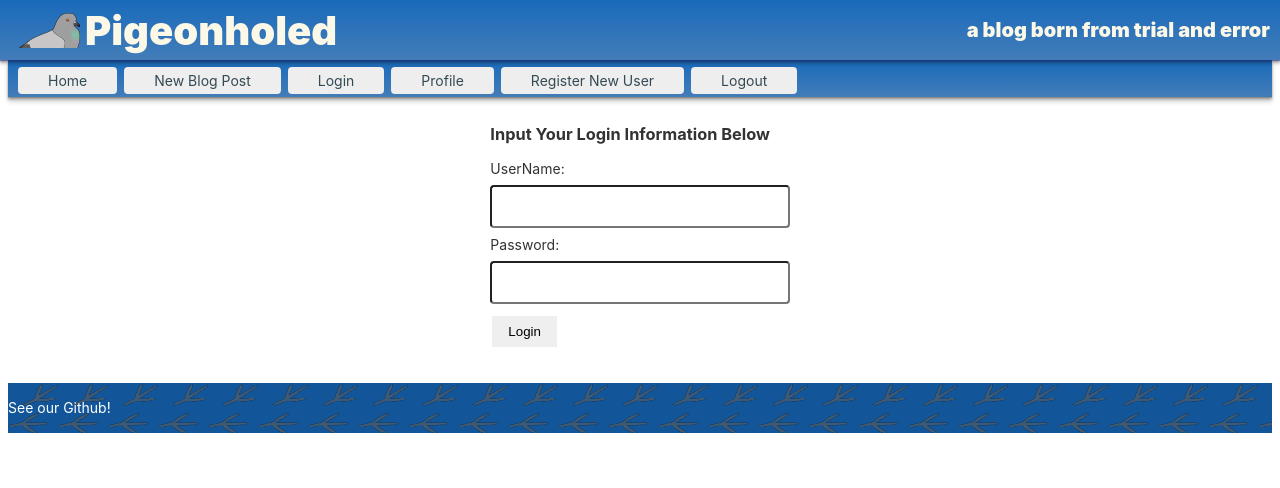
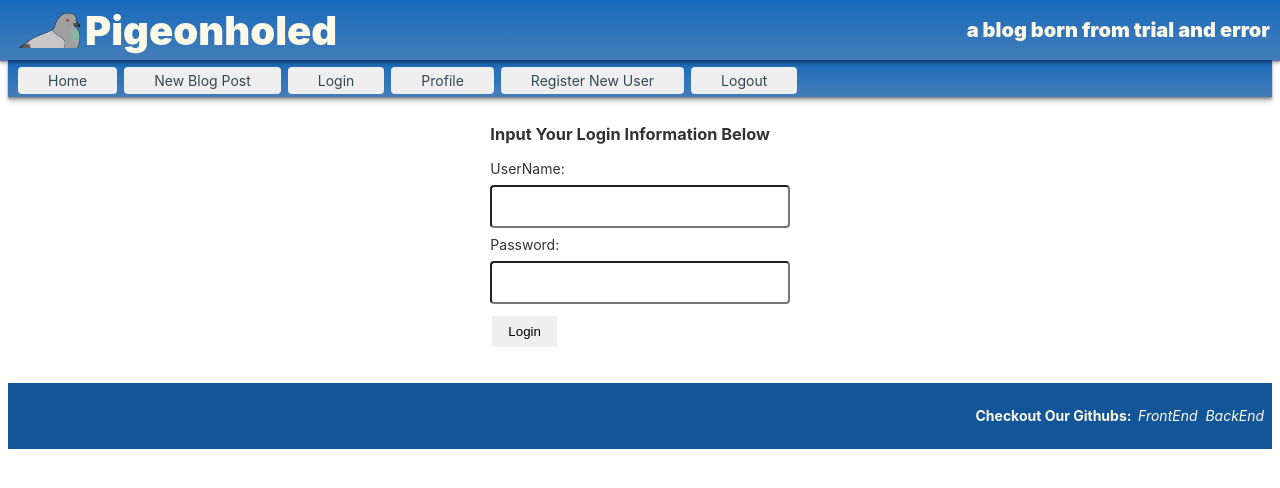
Before and after one commit to jyothi14691/Full-Stack-Frontend, an Angular app: page /login in a window 1280 px wide. Shown: the top 488 px of the page. Built offline with nearby package versions, Linux system fonts and the light colour scheme.

Commit message:
footer sans tracks completed

```diff
--- a/src/app/app.component.css
+++ b/src/app/app.component.css
@@ -207,25 +207,29 @@ footer {
   display: flex;
   align-items: right;
   line-height: 50px;
-  color:white;
+  color:#FCF8E7;
   background-color: #125699;
-  background-image: url(../assets/tracks-small.png)
-
+  /*background-image: url(../assets/tracks-small.png)*/
 }
 /*
-.pigeon{
+.pigeontracks{
   background-image: url(../assets/pigeonCrop.png);
   width:75px;
   height: 35px;
   padding: 0px 10px 0px -20px;
 }*/
 
-footer a:link{
-  display: flex;
-  align-items: center;
-  color:white;
+footer a.link{
+  color:#FCF8E7;
+  margin: 8px 0;
+  font-style: italic;
 }
 
+/*footer a:link{
+  /*display: flex;
+  align-items: center;
+  color:#FCF8E7;
+}*/
 /*
 svg#clouds {
   position: fixed;
--- a/src/app/app.component.html
+++ b/src/app/app.component.html
@@ -22,5 +22,8 @@
 
 </div>
 <footer>
-  <p><a href="mailto:hege@example.com">See our Github!</a></p>
+  <div class="spacer"></div>
+  <h4>Checkout Our Githubs:&nbsp;&nbsp;</h4>
+  <a class="link" href="https://github.com/jyothi14691/Full-Stack-Frontend">FrontEnd&nbsp;&nbsp;</a>
+  <a class="link" href="https://github.com/jyothi14691/GJ-Blog">BackEnd&nbsp;&nbsp;</a>
 </footer>
```
Also changed, not shown: src/assets/243aSNa-bird-footprints-clipart.png (added).
